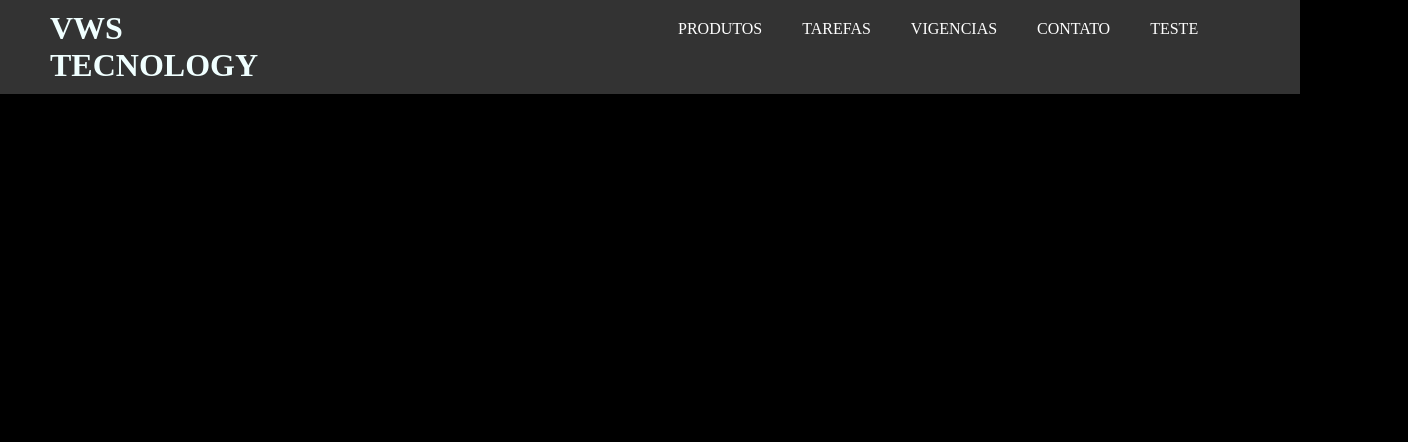
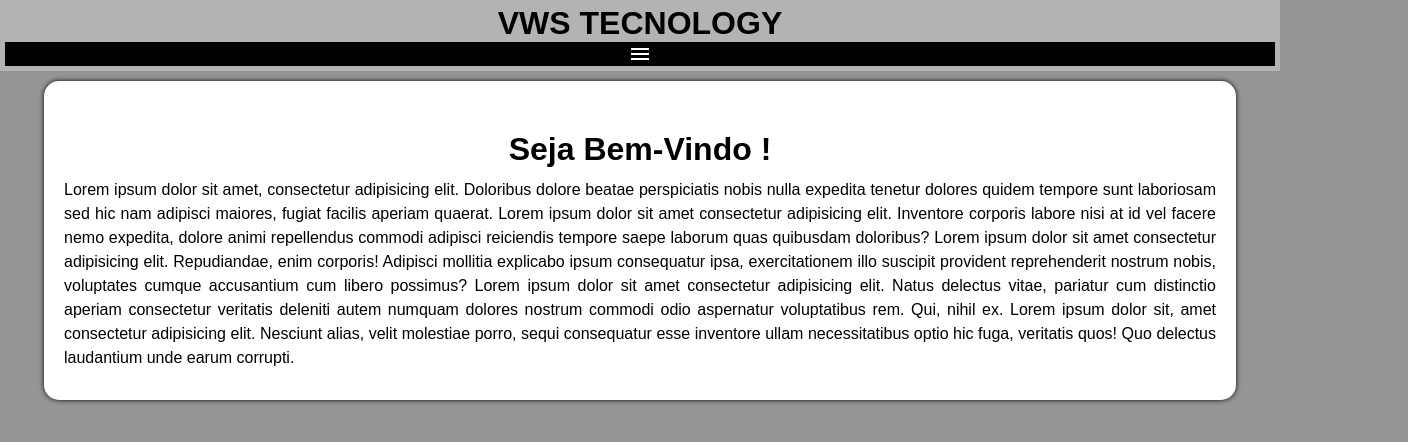
Before and after one commit to Vws2007/system, a plain HTML site: page webpage/index.html in a window 1280 px wide. Shown: the whole page, 1408 px wide, since content can reach past the window. Drawn offline with Linux system fonts and the light colour scheme; files that its build step writes are made by us from their sources.

Commit message:
atualizando projeto

```diff
--- a/webpage/index.html
+++ b/webpage/index.html
@@ -4,6 +4,7 @@
     <meta charset="UTF-8">
     <meta name="viewport" content="width=device-width, initial-scale=1.0">
     <title>vws company</title>
+    <link href="https://fonts.googleapis.com/icon?family=Material+Icons" rel="stylesheet">
     <link rel="stylesheet" href="style.css" media="all">
     <link rel="stylesheet" href="paisagem.css" media="screen and (orientation: landscape)">
     <link rel="stylesheet" href="retrato.css" media="screen and (orientation: portrait)">
@@ -12,22 +13,42 @@
     <header>
         <div class="navbar">
             <h1 class="logo">VWS TECNOLOGY</h1>
-            <nav>
-                <ul class="menu">
+            <i id="burguer" class="material-icons"  onclick="clickMenu()">menu</i>
+            <nav class="menu">
+                <menu id="itens">
+                    <ul >
                         <li><a href="">PRODUTOS</a></li>
                         <li><a href="">TAREFAS</a></li>
                         <li><a href="">VIGENCIAS</a></li>
                         <li><a href="">CONTATO</a></li>
                         <li><a href="">TESTE</a></li>
                     </ul>
+                </menu>
             </nav>
         </div>
     </header>
+    <main>
         <div class="content">
-        <main>
             <h1>Seja Bem-Vindo !    </h1>
-            <p>Lorem ipsum dolor sit amet, consectetur adipisicing elit. Doloribus dolore beatae perspiciatis nobis nulla expedita tenetur dolores quidem tempore sunt laboriosam sed hic nam adipisci maiores, fugiat facilis aperiam quaerat.</p>
+            <p>Lorem ipsum dolor sit amet, consectetur adipisicing elit. Doloribus dolore beatae perspiciatis nobis nulla expedita tenetur dolores quidem tempore sunt laboriosam sed hic nam adipisci maiores, fugiat facilis aperiam quaerat.
+            Lorem ipsum dolor sit amet consectetur adipisicing elit. Inventore corporis labore nisi at id vel facere nemo expedita, dolore animi repellendus commodi adipisci reiciendis tempore saepe laborum quas quibusdam doloribus?
+            Lorem ipsum dolor sit amet consectetur adipisicing elit. Repudiandae, enim corporis! Adipisci mollitia explicabo ipsum consequatur ipsa, exercitationem illo suscipit provident reprehenderit nostrum nobis, voluptates cumque accusantium cum libero possimus?
+            Lorem ipsum dolor sit amet consectetur adipisicing elit. Natus delectus vitae, pariatur cum distinctio aperiam consectetur veritatis deleniti autem numquam dolores nostrum commodi odio aspernatur voluptatibus rem. Qui, nihil ex.
+            Lorem ipsum dolor sit, amet consectetur adipisicing elit. Nesciunt alias, velit molestiae porro, sequi consequatur esse inventore ullam necessitatibus optio hic fuga, veritatis quos! Quo delectus laudantium unde earum corrupti.
+            </p>
+        </div>
     </main>
-    </div>
+    <footer>
+        <p></p>
+    </footer>
+    <script>
+        function clickMenu() {
+            if (itens.style.display == 'block') {
+                itens.style.display = 'none'
+            } else {
+                itens.style.display = 'block'
+            }
+        }
+    </script>
 </body>
 </html>
--- a/webpage/retrato.css
+++ /dev/null
@@ -1,20 +0,0 @@
-* {
-    margin: 0;
-    padding: 0;
-}
-body {
-    overflow-x: hidden;
-    background-color: black;
-    width: 100%;
-    height: 100vh;
-}
-.logo {
-    display: none;
-}
-.menu li {
-    margin: 10px 5px;
-}
-main {
-    display: block;
-    margin: auto;
-}
--- a/webpage/style.css
+++ b/webpage/style.css
@@ -1,52 +1,57 @@
 * {
     margin: 0;
     padding: 0;
-    font-family: serif;
 }
+/* configurações do header */
 body {
-    overflow-x: hidden;
-    background-color: black;
+    font-family: Arial, sans-serif;
+    background-color: #7b7a7acb;
 }
-/* Configuration for the header */
 header {
-    padding: 10px;
-    color: azure;
-    width: 100%;
-    height: auto;
-    background-color: rgb(51, 51, 51);
-    display: inline-block;
+    background-color: rgb(179, 179, 179);
+    padding: 5px;
+    text-align: center;
 }
-nav {
-    width: 550px;
+menu {
+    display: none;
 }
-.navbar {
-    margin-right: 200px;
-    display: inline-flex;
-    align-items: start;
+menu li{
+    display: block;
+    margin: 2px;
+    background-color: rgb(60, 60, 60);
 }
-.menu {
-    display: inline-flex;
-}
-.menu li {
-    margin: 5px 10px;
-    padding: 5px 10px;
+menu a {
     list-style: none;
     text-decoration: none;
+    color: white;
 }
-.logo {
-    margin-right: 400px;
-    margin-left: 40px;
+menu li:hover {
+    background-color: rgba(136, 136, 136, 0.462);
 }
-.menu a {
-    text-decoration: none;
-    color: rgb(255, 255, 255);
+main h1 {
+    margin-top: 30px;
+    text-align: center;
 }
-.menu a:hover {
-    background-color: rgb(0, 72, 255);
-    padding: 3px 6px;
+main p {
+    text-align: justify;
+    margin: 10px auto;
+    line-height: 1.5;
+}
+main {
+    width: 90vw;
+    margin: 10px auto;
+    padding: 20px;
+    background-color: #ffffff;
+    border-radius: 15px;
+    box-shadow: 0 0 5px rgb(0, 0, 0);
+}
+/* configurações do burguer */
+#burguer {
+    background-color: rgb(0, 0, 0);
+    display: block;
     color: white;
-    text-shadow: 0px 0px 2px white;
-    box-shadow: 0px 2px 5px rgba(6, 102, 255, 0.647);
-    border-radius: 5px;
-    transition: 1s;
 }
+#burguer:hover {
+    background-color: rgb(255, 255, 255);
+    color: black;
+}
```
Also changed, not shown: webpage/js/index.js (deleted, +0 -50 lines). Lines whose indentation alone changed are shown as unchanged.
